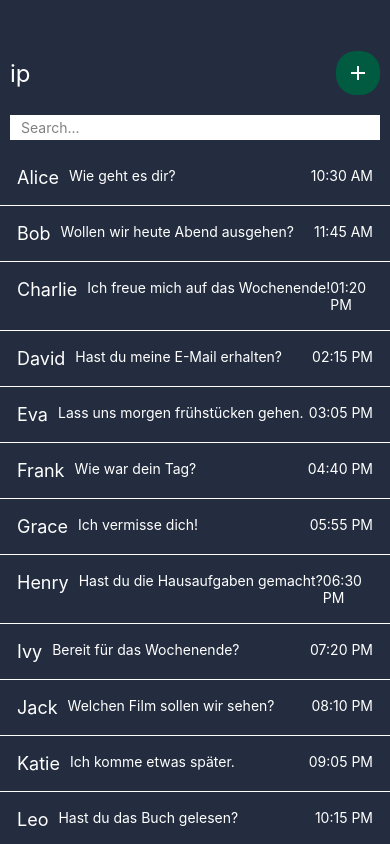
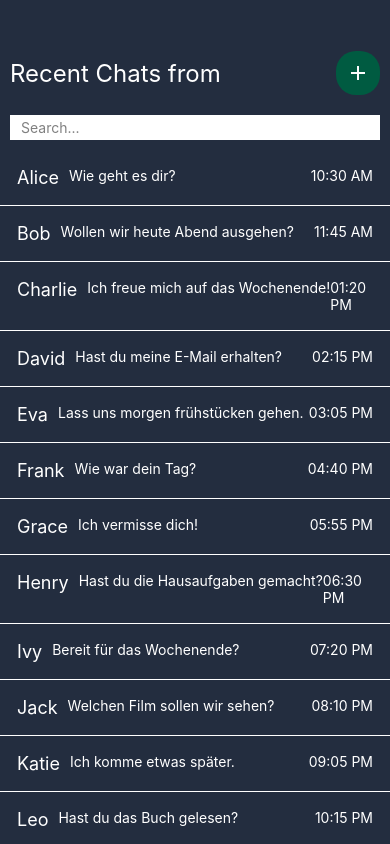
Before and after one commit to xxxCam900xxx/M426_AkwardSilents_frontend, a React Native app: screen /FriendsPage in a window 390 px wide. Built offline with nearby package versions, Linux system fonts and the light colour scheme.

Commit message:
fix failure

```diff
--- a/src/pages/FriendsPage.jsx
+++ b/src/pages/FriendsPage.jsx
@@ -1,7 +1,7 @@
 import React, { useState, useRef } from 'react';
 import { Text, View, FlatList, TouchableOpacity, Modal, StyleSheet, TextInput } from 'react-native';
 import { MaterialIcons, FontAwesome } from '@expo/vector-icons';
-import {useNavigation, useRoute} from '@react-navigation/native';
+import { useNavigation, useRoute } from '@react-navigation/native';
 
 const recentChats = [
   { id: '1', name: 'Alice', lastMessage: 'Wie geht es dir?', time: '10:30 AM' },
@@ -58,7 +58,9 @@ function FriendsPage() {
   const searchInputRef = useRef(null);
   const route = useRoute();
   console.log(route)
-  //const { ip } = route.params;
+  console.log('params:', route.params)
+  const { ip } = route.params;
+  console.log('ip: ', ip)
 
   const toggleModal = () => {
     setModalVisible(!isModalVisible);
@@ -86,7 +88,7 @@ function FriendsPage() {
   return (
     <View style={{ flex: 1, backgroundColor: '#232D3F' }}>
       <View style={{ flexDirection: 'row', justifyContent: 'space-between', alignItems: 'center', padding: 10, paddingTop: 51 }}>
-        <Text style={{ color: 'white', fontSize: 24 }}>ip</Text>
+        <Text style={{ color: 'white', fontSize: 24 }}>Recent Chats from {ip}</Text>
         <TouchableOpacity style={{ backgroundColor: '#005B41', padding: 10, borderRadius: 20 }} onPress={toggleModal}>
           <MaterialIcons name="add" size={24} color="white" />
         </TouchableOpacity>
--- a/src/pages/ServerPage.jsx
+++ b/src/pages/ServerPage.jsx
@@ -1,7 +1,7 @@
-import React, {useEffect, useState} from 'react';
+import React, { useEffect, useState } from 'react';
 import { FlatList, Modal, StyleSheet, Text, TextInput, TouchableOpacity, View } from 'react-native';
 import { MaterialIcons } from '@expo/vector-icons';
-import {useNavigation} from "@react-navigation/core";
+import { useNavigation } from "@react-navigation/core";
 
 const servers = [];
 
@@ -20,6 +20,11 @@ export default function ServerPage() {
     };
 
     const ServerPing = async () => {
+        if (!url) {
+            console.error('URL is empty');
+            return;
+        }
+        try {
             // Make a HEAD request to the server
             const response = await fetch(`http://${url}`);
 
@@ -27,13 +32,16 @@ export default function ServerPage() {
             if (response.ok) {
                 setServerReachable(true);
                 console.log('Server is reachable:', response);
-                servers.push({ ip: url});
+                servers.push({ ip: url });
                 console.log(url)
-                //navigation.navigate('FriendsPage', { ip: url });
+                navigation.navigate('FriendsPage', { ip: url });
             } else {
                 console.log('Server returned an error:', response.status, response.statusText);
                 setServerReachable(false);
             }
+        } catch (error) {
+            console.error('Error during network request:', error);
+        }
     };
 
 
```
Also changed, not shown: 1 other file (tests, documents, lock files or other folders).
